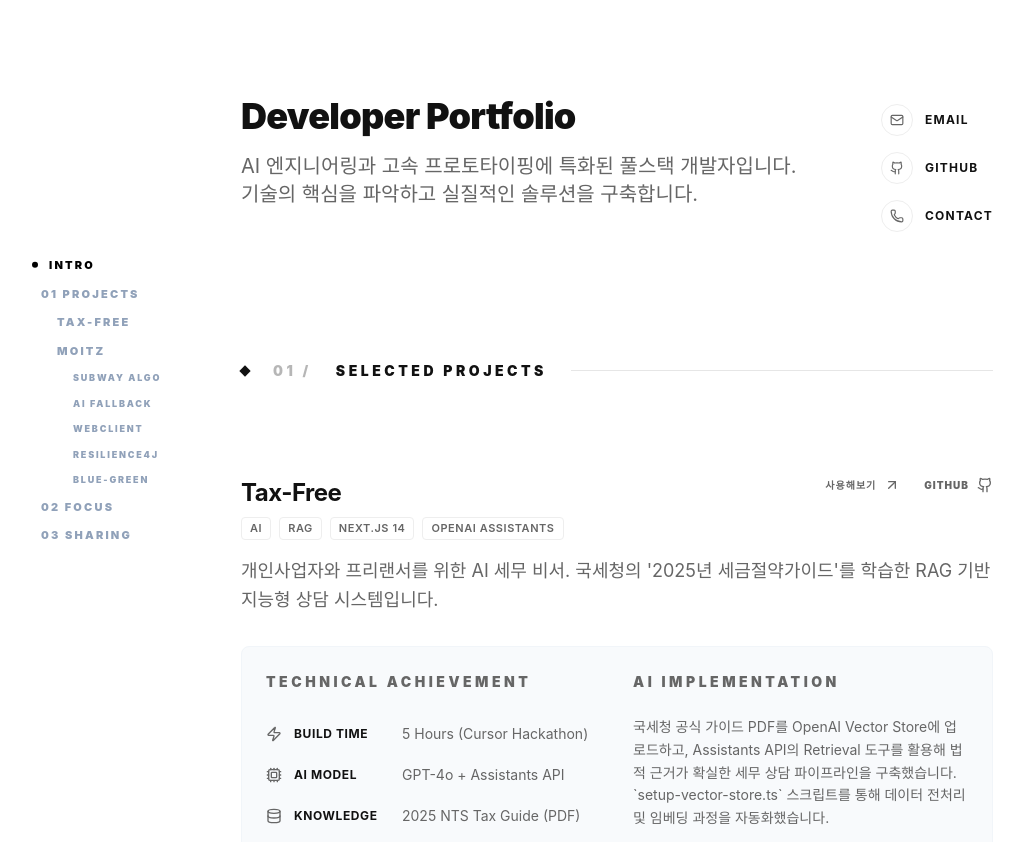
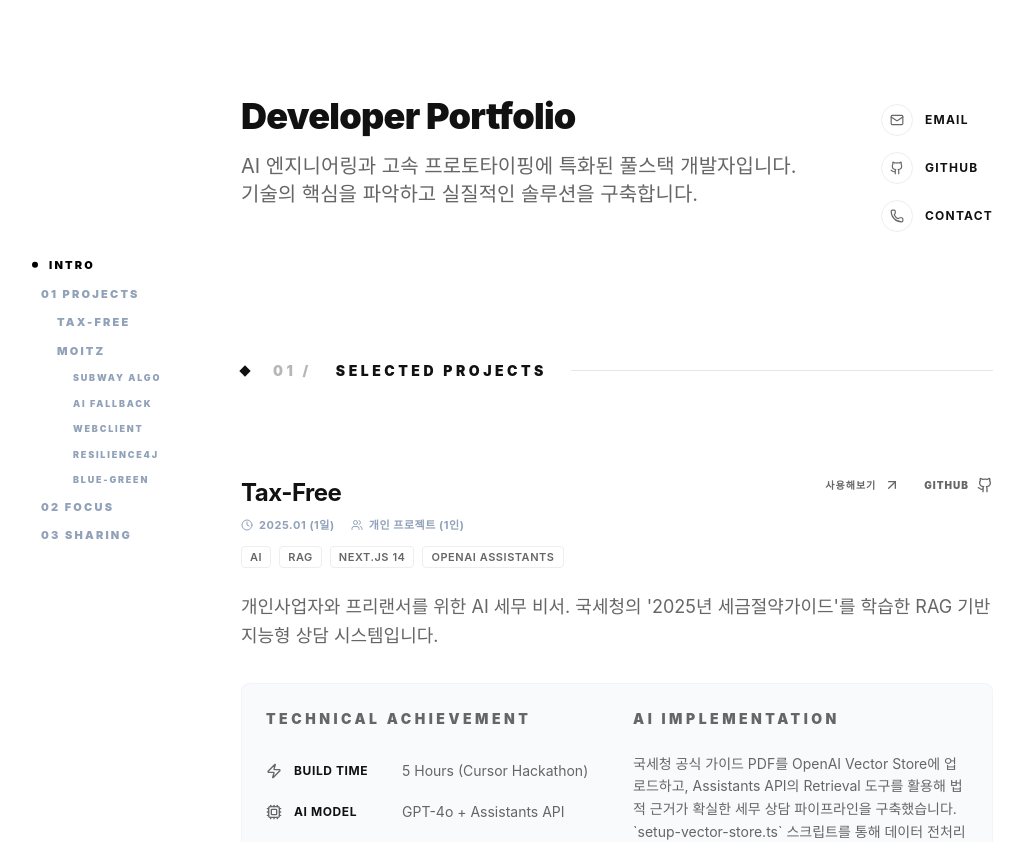
Before and after one commit to saera-yook/portfolio-website, a React (Vite) app: page / in a window 1280 px wide. Shown: the top 842 px of the page, without its empty margins (23-1047 px from the left). Built offline with nearby package versions, Linux system fonts and the light colour scheme.

Commit message:
feat: Enhance ProjectItem with period and participants
Add new props `period` and `participants` to the `ProjectItem` component. This allows for displaying more detailed information about projects, such as duration and team size, improving the portfolio's informational content.

```diff
--- a/src/App.tsx
+++ b/src/App.tsx
@@ -16,7 +16,8 @@ import {
   Mail,
   Github,
   Phone,
-  Shield
+  Shield,
+  Users
 } from "lucide-react";
 
 const ProjectItem = ({
@@ -25,14 +26,18 @@ const ProjectItem = ({
   tags,
   link,
   github,
-  details
+  details,
+  period,
+  participants
 }: {
   title: string,
   description: string,
   tags: string[],
   link?: string,
   github?: string,
-  details?: React.ReactNode
+  details?: React.ReactNode,
+  period?: string,
+  participants?: string
 }) => (
   <div className="project-card">
     <div className="flex justify-between items-start mb-2">
@@ -58,8 +63,26 @@ const ProjectItem = ({
         )}
       </div>
     </div>
-    <div className="flex gap-2 mb-4">
-      {tags.map(tag => <span key={tag} className="tag">{tag}</span>)}
+    <div className="flex flex-col gap-3 mb-6">
+      {(period || participants) && (
+        <div className="flex items-center gap-4 text-[11px] font-bold uppercase tracking-wider text-slate-400">
+          {period && (
+            <div className="flex items-center gap-1.5">
+              <Clock size={12} />
+              <span>{period}</span>
+            </div>
+          )}
+          {participants && (
+            <div className="flex items-center gap-1.5">
+              <Users size={12} />
+              <span>{participants}</span>
+            </div>
+          )}
+        </div>
+      )}
+      <div className="flex flex-wrap gap-2">
+        {tags.map(tag => <span key={tag} className="tag">{tag}</span>)}
+      </div>
     </div>
     <p className="text-muted text-lg mb-6 leading-relaxed">
       {description}
@@ -220,6 +243,8 @@ export default function App() {
                 tags={["AI", "RAG", "Next.js 14", "OpenAI Assistants"]}
                 link="https://tax-free.vercel.app/"
                 github="https://github.com/saera-yook"
+                period="2025.01 (1일)"
+                participants="개인 프로젝트 (1인)"
               details={
                 <div className="bg-slate-50 p-6 rounded-lg border border-slate-100">
                   <div className="grid md:grid-cols-2 gap-8">
@@ -264,6 +289,8 @@ await openai.beta.vectorStores.files.create(vectorStore.id, {
                 tags={["AI/LLM", "Java", "Spring Boot", "MongoDB", "AWS", "Infrastructure"]}
                 link="https://moitz.kr/"
                 github="https://github.com/woowacourse-teams/2025-moitz/tree/be-prod"
+                period="2024.07 - 2024.11 (5개월)"
+                participants="팀 프로젝트 (BE 4인, FE 3인)"
               details={
                 <div className="space-y-16 mt-12">
                   <div className="grid md:grid-cols-2 gap-16">
```
